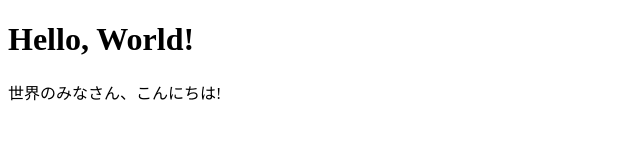
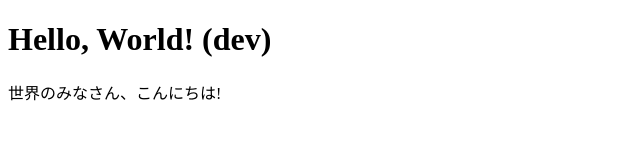
Before and after one commit to heiwa4126/cfp-test0, a website: page public/index.html in a window 1280 px wide. Shown: the whole page, without its empty margins (0-640 px from the left). Drawn offline with Linux system fonts and the light colour scheme.

Commit message:
[WIP] testing wrangler pages

```diff
--- a/package.json
+++ b/package.json
@@ -9,6 +9,6 @@
 		"format": "biome format --write . && dprint fmt  && textlint --fix \"**/*.md\""
 	},
 	"devDependencies": {
-		"wrangler": "^4.9.1"
+		"wrangler": "^4.10.0"
 	}
 }
--- a/public/index.html
+++ b/public/index.html
@@ -3,10 +3,10 @@
 	<head>
 		<meta charset="UTF-8" />
 		<meta name="viewport" content="width=device-width, initial-scale=1.0" />
-		<title>Hello, World!</title>
+		<title>Hello, World! (dev)</title>
 	</head>
 	<body>
-		<h1 id="heading">Hello, World!</h1>
+		<h1 id="heading">Hello, World! (dev)</h1>
 		<p>世界のみなさん、こんにちは!</p>
 	</body>
 </html>
```
Also changed, not shown: README.md, pnpm-lock.yaml, 1 other file.
